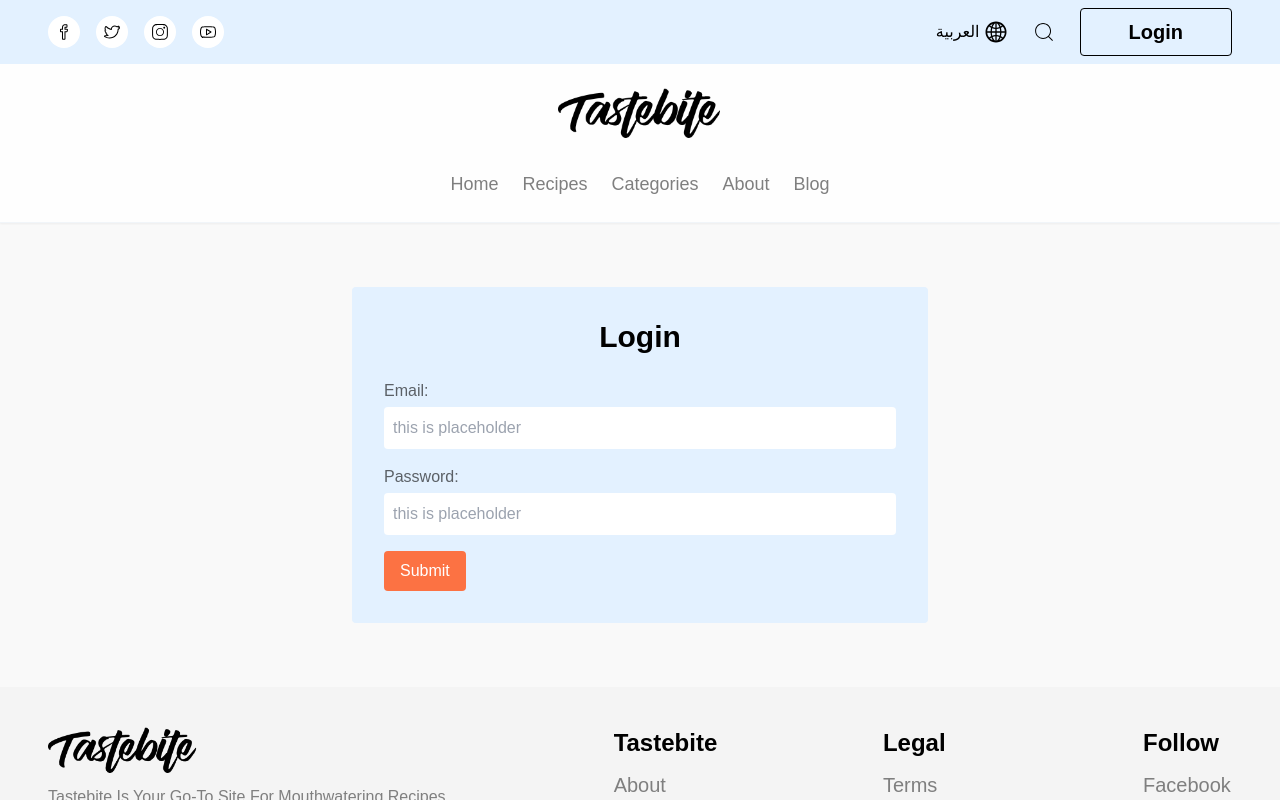
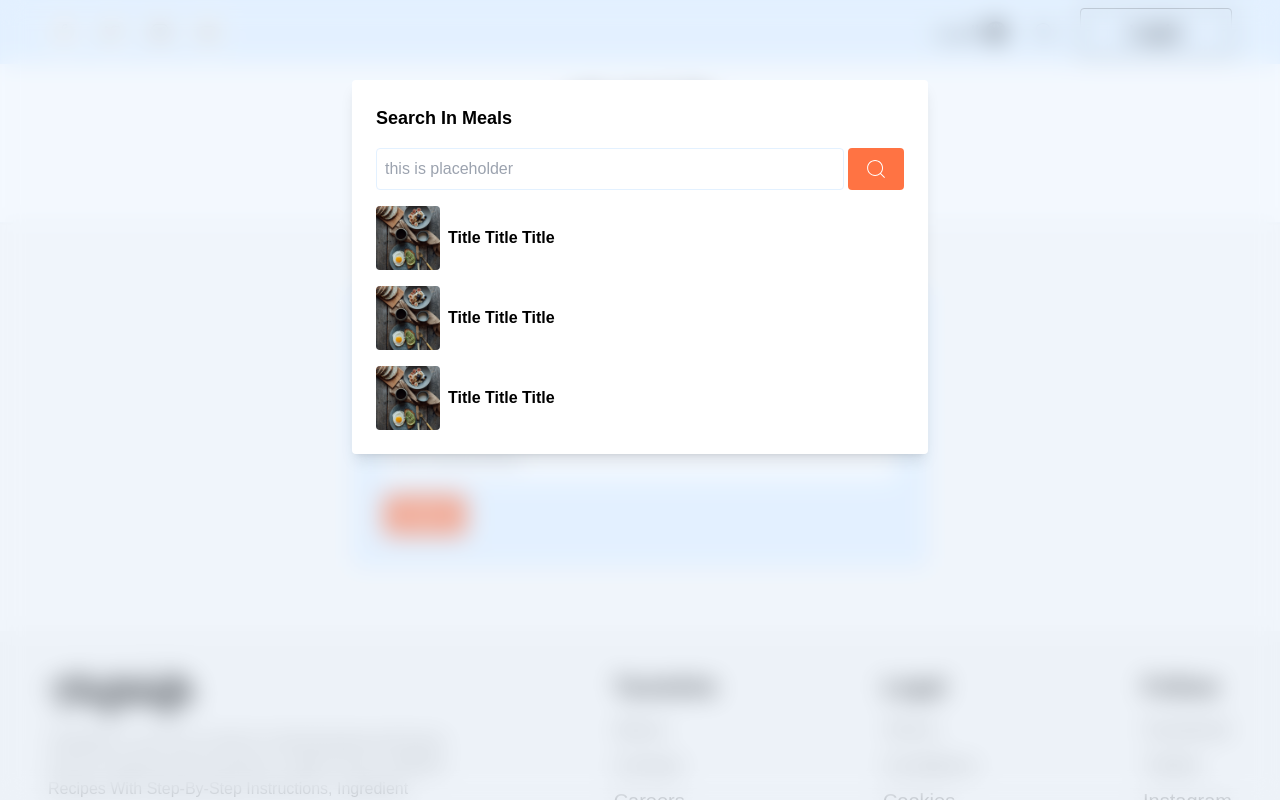
Before and after one commit to HELAL15/tastebite, a Next.js app: page /login in a window 1280 px wide. Both pictures are taken after a click on the button 1043 px from the left and 32 px from the top of the page. Shown: the top 800 px of the page. Built offline with nearby package versions, Linux system fonts and the light colour scheme; no server answers; a web font is replaced by a local one.

Commit message:
search modal and try on api with mongoose

```diff
--- a/app/(auth)/login/page.tsx
+++ b/app/(auth)/login/page.tsx
@@ -44,7 +44,10 @@ const Page = () => {
   });
 
   const lang = Cookies.get('locale') || 'en';
+  const router = useRouter();
 
+  const searchParams = useSearchParams();
+  const redirectTo = searchParams.get('redirect') || '/';
   const { mutate } = useMutation<IProps, Error, IProps>({
     mutationFn: async (newSetting) => {
       const response = await fetch(
@@ -76,17 +79,13 @@ const Page = () => {
         Cookies.set('userData', JSON.stringify(userData), { path: '/' });
       }
       toast.success(responseData?.message || 'Login successful');
+      router.push(redirectTo);
     },
     onError: (err) => {
       console.error('Error:', err.message);
       alert('Login failed. Please try again.');
     }
   });
-
-  const router = useRouter();
-
-  const searchParams = useSearchParams();
-  const redirectTo = searchParams.get('redirect') || '/';
 
   return (
     <section>
@@ -101,7 +100,6 @@ const Page = () => {
                 onSettled: () => {
                   setSubmitting(false);
                   resetForm();
-                  router.push(redirectTo);
                 }
               });
             }}
--- /dev/null
+++ b/app/api/users/route.ts
@@ -0,0 +1,75 @@
+
+import userModel from "@/models/userModel";
+import connectDB from "@/config/database";
+import bcrypt from 'bcrypt';
+
+
+export async function GET() {
+
+  try{
+    await connectDB()
+    const users = await userModel.find()
+    console.log(users)
+    return new Response(JSON.stringify(users), {status: 200, headers: {'Content-Type': 'application/json'}});
+  }catch(error){
+    console.log(`Error: ${error}`)
+    process.exit(1)
+  }
+
+
+}
+
+export async function POST(request: Request) {
+  try{
+    await connectDB()
+    const {name, email, password, role} = await request.json()
+    const user = await userModel.create({name, email, password, role})
+    return new Response(JSON.stringify(user), {status: 201, headers: {'Content-Type': 'application/json'}})
+  }catch(error){
+    console.log(`Error: ${error}`)
+    process.exit(1)
+  }
+}
+
+
+
+
+export async function PUT(request: Request) {
+  try {
+    await connectDB();
+    const { id, name, email, password, role } = await request.json();
+    if (!id) {
+      return new Response(JSON.stringify({ error: 'User ID is required' }), { status: 400 });
+    }
+    const updates:{
+      name?: string,
+      email?: string,
+      password?: string,
+      role?: string
+    } = {};
+    if (name) updates.name = name;
+    if (email) updates.email = email;
+    if (password) {
+
+      const salt = await bcrypt.genSalt(10);
+      updates.password = await bcrypt.hash(password, salt);
+    }
+    if (role) updates.role = role;
+    if (Object.keys(updates).length === 0) {
+      return new Response(JSON.stringify({ error: 'No updates provided' }), { status: 400 });
+    }
+
+
+    const updatedUser = await userModel.findByIdAndUpdate(id, updates, { new: true });
+
+    if (!updatedUser) {
+      return new Response(JSON.stringify({ error: 'User not found' }), { status: 404 });
+    }
+
+
+    return new Response(JSON.stringify({ message: 'User updated successfully', user: updatedUser }), { status: 200 });
+  } catch (error) {
+    console.error(`Error: ${error}`);
+    return new Response(JSON.stringify({ error: 'Internal Server Error' }), { status: 500 });
+  }
+}
--- a/app/loading.tsx
+++ b/app/loading.tsx
@@ -1,7 +1,4 @@
-'use client';
-
-import Lottie from 'lottie-react';
-import loaderAnimation from '../public/loader.json';
+import Loader from '@/components/ui/Loader';
 
 /**
  * ==> Component
@@ -11,12 +8,7 @@ const loading = () => {
     <>
       <section className="p-0 fixed inset-y-0 inset-x-0 w-screen h-screen bg-white z-[99999999999999999999] ">
         <div className="container h-full w-full grid place-items-center">
-          <Lottie
-            className="loader h-full w-full grid place-items-center"
-            animationData={loaderAnimation}
-            loop={true}
-            autoplay={true}
-          />
+          <Loader />
         </div>
       </section>
     </>
--- a/components/layouts/Header.tsx
+++ b/components/layouts/Header.tsx
@@ -15,6 +15,10 @@ import { useTranslations } from 'next-intl';
 import Cookies from 'js-cookie';
 import { useEffect, useState } from 'react';
 import MobileNav from '../ui/MobileNav';
+import { Dialog, DialogPanel, DialogTitle } from '@headlessui/react';
+import FormControl from '../ui/FormControl';
+import { Form, Formik } from 'formik';
+
 interface IProps {
   name?: string;
   email?: string;
@@ -44,6 +48,14 @@ const Header = ({}) => {
   }, [path]);
 
   const can = Object.keys(userData).length !== 0;
+
+  const [isModalOpen, setIsModalOpen] = useState(false);
+  const closeModal = () => {
+    setIsModalOpen(false);
+  };
+  const openModal = () => {
+    setIsModalOpen(true);
+  };
 
   return (
     <>
@@ -81,11 +93,107 @@ const Header = ({}) => {
           </div>
           <div className="actions flex items-center gap-6">
             <LangChange />
-            <button>
+            <button onClick={openModal}>
               <i className="text-2xl font-bold">
                 <CiSearch />
               </i>
             </button>
+            <Dialog
+              open={isModalOpen}
+              as="div"
+              className="relative duration-300 z-50 focus:outline-none"
+              onClose={close}
+            >
+              <div
+                onClick={closeModal}
+                className="fixed duration-300 bg-primary-200/40 backdrop-blur-md inset-0 w-screen overflow-y-auto"
+              >
+                <div className="flex pt-20 justify-center p-4">
+                  <DialogPanel
+                    transition
+                    className="w-full max-w-xl rounded shadow-lg p-6 bg-white duration-300 ease-out data-[closed]:transform-[scale(95%)] data-[closed]:opacity-0"
+                  >
+                    <DialogTitle
+                      as="h2"
+                      className="text-lg font-bold flex items-center justify-between gap-1  "
+                    >
+                      search in meals
+                    </DialogTitle>
+
+                    <Formik
+                      initialValues={{
+                        search: ''
+                      }}
+                      onSubmit={(values, { setSubmitting, resetForm }) => {
+                        console.log(values);
+                        setSubmitting(false);
+                        resetForm();
+                        closeModal();
+                      }}
+                    >
+                      {({ isValid, isSubmitting }) => (
+                        <Form className="flex items-stretch gap-1 w-full my-4">
+                          {/* Email Field */}
+                          <FormControl
+                            cx="!border-primary-200 !focus:border-primary-100"
+                            label=""
+                            name="search"
+                            type="text"
+                          />
+                          {/* Submit Button */}
+                          <button
+                            type="submit"
+                            disabled={!isValid || isSubmitting}
+                            className=" px-4 py-2 bg-primary/90 hover:bg-primary text-white rounded disabled:bg-slate-500 disabled:cursor-not-allowed "
+                          >
+                            {isSubmitting ? (
+                              'Submitting...'
+                            ) : (
+                              <i className="text-2xl font-bold">
+                                <CiSearch />
+                              </i>
+                            )}
+                          </button>
+                        </Form>
+                      )}
+                    </Formik>
+
+                    <div className="space-y-4">
+                      <div className="flex items-center gap-2">
+                        <img
+                          className="aspect-square rounded max-w-16 object-cover"
+                          src="/breakfast.jpeg"
+                          alt=""
+                        />
+                        <h3 className="text-base font-semibold">
+                          title title title
+                        </h3>
+                      </div>
+                      <div className="flex items-center gap-2">
+                        <img
+                          className="aspect-square rounded max-w-16 object-cover"
+                          src="/breakfast.jpeg"
+                          alt=""
+                        />
+                        <h3 className="text-base font-semibold">
+                          title title title
+                        </h3>
+                      </div>
+                      <div className="flex items-center gap-2">
+                        <img
+                          className="aspect-square rounded max-w-16 object-cover"
+                          src="/breakfast.jpeg"
+                          alt=""
+                        />
+                        <h3 className="text-base font-semibold">
+                          title title title
+                        </h3>
+                      </div>
+                    </div>
+                  </DialogPanel>
+                </div>
+              </div>
+            </Dialog>
             {!can && (
               <Link href="/login" className="btn main-btn">
                 <span className="content">login</span>
@@ -99,10 +207,10 @@ const Header = ({}) => {
           </div>
         </div>
       </div>
-      <header className="bg-white/80 backdrop-blur-2xl backdrop-filter shadow-sm sticky top-0 z-50 border-b border-b-slate-100">
+      <header className="bg-white/80 backdrop-blur-2xl backdrop-filter shadow-sm sticky top-0 z-40 border-b border-b-slate-100">
         <div className="container flex md:flex-col gap-8 justify-between md:justify-center flex-wrap items-center py-6">
           <div className="flex md:hidden">
-            <button>
+            <button onClick={openModal}>
               <i className="text-3xl font-bold">
                 <CiSearch />
               </i>
--- a/components/ui/FormControl.tsx
+++ b/components/ui/FormControl.tsx
@@ -7,27 +7,35 @@ interface IProps {
   name?: string;
   type?: 'email' | 'password' | 'text' | 'file';
   placeholder?: string;
+  label?: string;
+  cx?: string;
 }
 
 const FormControl: FC<IProps> = ({
   name = '',
   type,
-  placeholder = 'this is placeholder'
+  placeholder = 'this is placeholder',
+  label = '',
+  cx = ''
 }) => {
   const t = useTranslations();
   return (
-    <div className="form-control flex flex-col gap-1 ">
-      <label className="text-black/60" htmlFor={name}>
-        {t(name)}:
-      </label>
+    <div className="form-control flex flex-col gap-1 flex-grow ">
+      {label && (
+        <label className="text-black/60" htmlFor={name}>
+          {t(name)}:
+        </label>
+      )}
       <FastField
         type={type}
         name={name}
         id={name}
         placeholder={placeholder}
-        className="p-2 border-gray-300 rounded
+        className={`p-2 w-full  border-gray-300 rounded
         outline-none border border-transparent
-        focus:border-primary duration-300"
+        focus:border-primary duration-300
+        ${cx}
+        `}
       />
       <ErrorMessage name={name} component="div" className="text-red-500" />
     </div>
--- /dev/null
+++ b/components/ui/Loader.tsx
@@ -0,0 +1,21 @@
+'use client';
+
+import Lottie from 'lottie-react';
+import loaderAnimation from '../../public/loader.json';
+
+import React from 'react';
+
+const Loader = () => {
+  return (
+    <>
+      <Lottie
+        className="loader h-full w-full grid place-items-center"
+        animationData={loaderAnimation}
+        loop={true}
+        autoplay={true}
+      />
+    </>
+  );
+};
+
+export default Loader;
--- /dev/null
+++ b/config/database.ts
@@ -0,0 +1,20 @@
+
+import mongoose from 'mongoose'
+
+const mongoUri = process.env.MONGO_URI
+if (!mongoUri) {
+  throw new Error('Error: MONGO_URI is not defined in environment variables.');
+}
+ const connectDB = async ()=> {
+    try {
+        const conn = await mongoose.connect(mongoUri)
+        console.log(mongoUri);
+
+        console.log(`MongoDB Connected: ${conn.connection.host}`)
+    } catch (error) {
+        console.log(`Error: ${error}`)
+        process.exit(1)
+    }
+}
+
+export default connectDB
--- /dev/null
+++ b/models/userModel.ts
@@ -0,0 +1,27 @@
+
+import {Schema , model , models} from 'mongoose';
+
+const userSchema = new Schema({
+    name:{
+        type: String,
+        required: [true, 'Please provide a name']
+    },
+    email:{
+        type: String,
+        required: [true, 'Please provide an email'],
+        unique: true
+    },
+    password:{
+        type: String,
+        required: [true, 'Please provide a password']
+    },
+    role:{
+        type: String,
+        enum: ['user', 'admin'],
+        default: 'user'
+    }
+},{
+    timestamps: true
+})
+
+export default models.User || model('User', userSchema)
--- a/package.json
+++ b/package.json
@@ -9,14 +9,17 @@
     "lint": "next lint"
   },
   "dependencies": {
+    "@headlessui/react": "^2.2.0",
     "@tanstack/react-query": "^5.62.7",
     "@tanstack/react-query-devtools": "^5.62.7",
     "autoprefixer": "^10.4.20",
     "axios": "^1.7.7",
+    "bcrypt": "^5.1.1",
     "formik": "^2.4.6",
     "js-cookie": "^3.0.5",
     "lottie-react": "^2.4.0",
     "mongodb": "^6.12.0",
+    "mongoose": "^8.9.2",
     "next": "15.0.1",
     "next-intl": "^3.26.1",
     "nextjs-toploader": "^3.7.15",
@@ -29,6 +32,7 @@
     "yup": "^1.6.0"
   },
   "devDependencies": {
+    "@types/bcrypt": "^5.0.2",
     "@types/js-cookie": "^3.0.6",
     "@types/node": "^20",
     "@types/react": "^18",
```
Also changed, not shown: app/page.tsx (+10 -11 lines), 1 other file (tests, documents, lock files or other folders).
